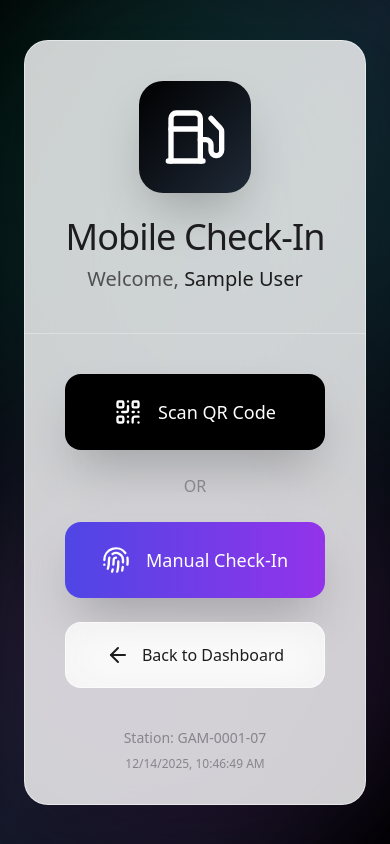
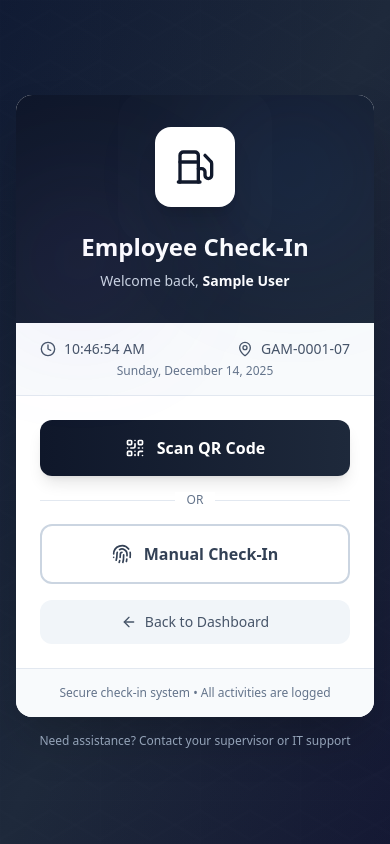
Before and after one commit to SenuraUpesh2002/Research-Project-SLIIT, a React app in the folder frontend/: page /mobile-checkin in a window 390 px wide. Built offline with nearby package versions, Linux system fonts and the light colour scheme; sample sign-in values are in the browser's storage; the HTML template or start-up script is replaced by a standard one.

Commit message:
feat: Redesign MobileCheckIn page

```diff
--- a/frontend/src/pages/MobileCheckIn.jsx
+++ b/frontend/src/pages/MobileCheckIn.jsx
@@ -5,13 +5,14 @@ import { useNavigate } from 'react-router-dom';
 import { Html5QrcodeScanner } from 'html5-qrcode';
 import axios from 'axios';
 import { motion, AnimatePresence } from 'framer-motion';
-import { QrCode, Fingerprint, ArrowLeft, CheckCircle2, XCircle, Fuel } from 'lucide-react';
+import { QrCode, Fingerprint, ArrowLeft, CheckCircle2, XCircle, Fuel, MapPin, Clock } from 'lucide-react';
 
 const MobileCheckIn = () => {
     const [scanning, setScanning] = useState(false);
     const [message, setMessage] = useState('');
     const [error, setError] = useState('');
-    const [scannerInstance, setScannerInstance] = useState(null); // ← Fixed: no TS syntax!
+    const [scannerInstance, setScannerInstance] = useState(null);
+    const [currentTime, setCurrentTime] = useState(new Date());
     const navigate = useNavigate();
 
     // Safe user parsing
@@ -24,6 +25,12 @@ const MobileCheckIn = () => {
     } catch (e) {
         console.warn('Invalid user data in localStorage');
     }
+
+    // Update time every second
+    useEffect(() => {
+        const timer = setInterval(() => setCurrentTime(new Date()), 1000);
+        return () => clearInterval(timer);
+    }, []);
 
     // Redirect if not logged in
     useEffect(() => {
@@ -58,11 +65,11 @@ const MobileCheckIn = () => {
                 handleCheckIn(decodedText);
             },
             () => {
-                // Ignore scan errors (they're noisy)
+                // Ignore scan errors
             }
         );
 
-        setScannerInstance(scanner); // Save instance for cleanup
+        setScannerInstance(scanner);
     };
 
     const handleCheckIn = async (qrData) => {
@@ -96,138 +103,247 @@ const MobileCheckIn = () => {
         };
     }, [scannerInstance]);
 
+    const formatTime = (date) => {
+        return date.toLocaleTimeString('en-US', {
+            hour: '2-digit',
+            minute: '2-digit',
+            second: '2-digit'
+        });
+    };
+
+    const formatDate = (date) => {
+        return date.toLocaleDateString('en-US', {
+            weekday: 'long',
+            year: 'numeric',
+            month: 'long',
+            day: 'numeric'
+        });
+    };
+
     return (
-        <div className="min-h-screen bg-gradient-to-br from-black via-gray-900 to-black flex items-center justify-center p-6 relative overflow-hidden">
-            {/* Animated Background Orbs */}
+        <div className="min-h-screen bg-gradient-to-br from-slate-900 via-slate-800 to-slate-900 flex items-center justify-center p-4 md:p-6 relative overflow-hidden">
+            {/* Professional Background Pattern */}
             <div className="absolute inset-0">
-                <motion.div
-                    animate={{ scale: [1, 1.3, 1], opacity: [0.3, 0.6, 0.3] }}
-                    transition={{ repeat: Infinity, duration: 15 }}
-                    className="absolute top-0 left-0 w-96 h-96 rounded-full bg-gradient-to-br from-emerald-500/30 to-teal-500/20 blur-3xl"
+                {/* Subtle gradient overlays */}
+                <div className="absolute top-0 left-0 w-full h-full bg-gradient-to-br from-blue-600/5 via-transparent to-violet-600/5" />
+
+                {/* Geometric patterns */}
+                <div
+                    className="absolute inset-0 opacity-10"
+                    style={{
+                        backgroundImage: `
+                            linear-gradient(30deg, transparent 48%, rgba(255,255,255,0.05) 48%, rgba(255,255,255,0.05) 52%, transparent 52%),
+                            linear-gradient(-30deg, transparent 48%, rgba(255,255,255,0.05) 48%, rgba(255,255,255,0.05) 52%, transparent 52%)
+                        `,
+                        backgroundSize: '50px 50px'
+                    }}
                 />
-                <motion.div
-                    animate={{ scale: [1.2, 1, 1.2], opacity: [0.4, 0.7, 0.4] }}
-                    transition={{ repeat: Infinity, duration: 18 }}
-                    className="absolute bottom-0 right-0 w-96 h-96 rounded-full bg-gradient-to-tl from-purple-500/30 to-pink-500/20 blur-3xl"
+
+                {/* Grid overlay */}
+                <div
+                    className="absolute inset-0 opacity-5"
+                    style={{
+                        backgroundImage: `
+                            linear-gradient(rgba(255,255,255,0.1) 1px, transparent 1px),
+                            linear-gradient(90deg, rgba(255,255,255,0.1) 1px, transparent 1px)
+                        `,
+                        backgroundSize: '100px 100px'
+                    }}
                 />
             </div>
 
             <motion.div
-                initial={{ opacity: 0, scale: 0.95 }}
-                animate={{ opacity: 1, scale: 1 }}
-                className="relative z-10 w-full max-w-lg"
+                initial={{ opacity: 0, y: 30 }}
+                animate={{ opacity: 1, y: 0 }}
+                transition={{ duration: 0.6, ease: [0.22, 1, 0.36, 1] }}
+                className="relative z-10 w-full max-w-md"
             >
-                <div className="bg-white/80 backdrop-blur-3xl rounded-3xl shadow-2xl border border-white/50 overflow-hidden">
-                    {/* Header */}
-                    <div className="p-10 text-center border-b border-white/30">
+                {/* Main Card */}
+                <div className="bg-white rounded-2xl shadow-2xl overflow-hidden">
+
+                    {/* Header Section */}
+                    <div className="relative bg-gradient-to-br from-slate-900 to-slate-800 p-8 text-center">
+                        {/* Decorative elements */}
+                        <div className="absolute top-0 right-0 w-40 h-40 bg-blue-500/10 rounded-full blur-3xl" />
+                        <div className="absolute bottom-0 left-0 w-32 h-32 bg-violet-500/10 rounded-full blur-3xl" />
+
                         <motion.div
-                            initial={{ scale: 0 }}
-                            animate={{ scale: 1 }}
-                            transition={{ type: "spring", stiffness: 200, delay: 0.2 }}
-                            className="w-28 h-28 mx-auto mb-6 rounded-3xl bg-gradient-to-br from-black to-gray-800 flex items-center justify-center shadow-2xl"
+                            initial={{ scale: 0, rotate: -180 }}
+                            animate={{ scale: 1, rotate: 0 }}
+                            transition={{
+                                type: "spring",
+                                stiffness: 260,
+                                damping: 20,
+                                delay: 0.2
+                            }}
+                            className="relative inline-block mb-6"
                         >
-                            <Fuel className="w-16 h-16 text-white" />
+                            <div className="w-20 h-20 bg-white rounded-2xl flex items-center justify-center shadow-xl">
+                                <Fuel className="w-10 h-10 text-slate-900" />
+                            </div>
+                            {/* Pulse effect */}
+                            <div className="absolute inset-0 bg-white rounded-2xl animate-ping opacity-20" />
                         </motion.div>
-                        <h1 className="text-4xl font-light tracking-tight text-[#1D1D1F] mb-2">
-                            Mobile Check-In
+
+                        <h1 className="text-2xl font-bold text-white mb-2">
+                            Employee Check-In
                         </h1>
-                        <p className="text-xl text-[#515154]">
-                            Welcome, <span className="font-medium text-[#1D1D1F]">{user.name}</span>
+                        <p className="text-slate-300 text-sm">
+                            Welcome back, <span className="font-semibold text-white">{user.name}</span>
                         </p>
                     </div>
 
-                    {/* Messages */}
+                    {/* Time & Location Info Bar */}
+                    <div className="bg-slate-50 border-b border-slate-200 px-6 py-4">
+                        <div className="flex items-center justify-between text-sm">
+                            <div className="flex items-center gap-2 text-slate-600">
+                                <Clock className="w-4 h-4" />
+                                <span className="font-medium">{formatTime(currentTime)}</span>
+                            </div>
+                            <div className="flex items-center gap-2 text-slate-600">
+                                <MapPin className="w-4 h-4" />
+                                <span className="font-medium">GAM-0001-07</span>
+                            </div>
+                        </div>
+                        <p className="text-xs text-slate-500 mt-1 text-center">
+                            {formatDate(currentTime)}
+                        </p>
+                    </div>
+
+                    {/* Status Messages */}
                     <AnimatePresence mode="wait">
                         {message && (
                             <motion.div
-                                initial={{ opacity: 0, y: 20 }}
-                                animate={{ opacity: 1, y: 0 }}
-                                exit={{ opacity: 0, y: -20 }}
-                                className="mx-10 mt-8 p-6 bg-emerald-50/90 backdrop-blur-xl rounded-2xl border border-emerald-200 flex items-center gap-4"
+                                initial={{ opacity: 0, height: 0 }}
+                                animate={{ opacity: 1, height: 'auto' }}
+                                exit={{ opacity: 0, height: 0 }}
+                                className="overflow-hidden"
                             >
-                                <CheckCircle2 className="w-10 h-10 text-emerald-600" />
-                                <div>
-                                    <p className="text-lg font-medium text-emerald-800">{message}</p>
-                                    <p className="text-sm text-emerald-600">Redirecting...</p>
+                                <div className="mx-6 mt-6 p-4 bg-emerald-50 border border-emerald-200 rounded-xl flex items-start gap-3">
+                                    <CheckCircle2 className="w-5 h-5 text-emerald-600 flex-shrink-0 mt-0.5" />
+                                    <div className="flex-1">
+                                        <p className="text-sm font-semibold text-emerald-900">{message}</p>
+                                        <p className="text-xs text-emerald-700 mt-0.5">Redirecting to dashboard...</p>
+                                    </div>
                                 </div>
                             </motion.div>
                         )}
                         {error && (
                             <motion.div
-                                initial={{ opacity: 0, y: 20 }}
-                                animate={{ opacity: 1, y: 0 }}
-                                className="mx-10 mt-8 p-6 bg-rose-50/90 backdrop-blur-xl rounded-2xl border border-rose-200 flex items-center gap-4"
+                                initial={{ opacity: 0, height: 0 }}
+                                animate={{ opacity: 1, height: 'auto' }}
+                                exit={{ opacity: 0, height: 0 }}
+                                className="overflow-hidden"
                             >
-                                <XCircle className="w-10 h-10 text-rose-600" />
-                                <p className="text-lg font-medium text-rose-800">{error}</p>
+                                <div className="mx-6 mt-6 p-4 bg-red-50 border border-red-200 rounded-xl flex items-start gap-3">
+                                    <XCircle className="w-5 h-5 text-red-600 flex-shrink-0 mt-0.5" />
+                                    <div className="flex-1">
+                                        <p className="text-sm font-semibold text-red-900">Check-in Failed</p>
+                                        <p className="text-xs text-red-700 mt-0.5">{error}</p>
+                                    </div>
+                                </div>
                             </motion.div>
                         )}
                     </AnimatePresence>
 
-                    {/* Actions */}
+                    {/* Action Buttons */}
                     {!scanning && !message && (
-                        <div className="p-10 space-y-6">
+                        <motion.div
+                            initial={{ opacity: 0 }}
+                            animate={{ opacity: 1 }}
+                            transition={{ delay: 0.4 }}
+                            className="p-6 space-y-4"
+                        >
+                            {/* Primary Action - QR Scan */}
                             <motion.button
-                                whileHover={{ scale: 1.02 }}
+                                whileHover={{ scale: 1.01 }}
                                 whileTap={{ scale: 0.98 }}
                                 onClick={startScanning}
-                                className="w-full bg-black text-white py-6 rounded-2xl font-medium text-lg shadow-2xl flex items-center justify-center gap-4"
+                                className="w-full bg-gradient-to-r from-slate-900 to-slate-800 text-white py-4 rounded-xl font-semibold shadow-lg hover:shadow-xl transition-all duration-300 flex items-center justify-center gap-3 group"
                             >
-                                <QrCode className="w-7 h-7" />
-                                Scan QR Code
+                                <QrCode className="w-5 h-5 group-hover:scale-110 transition-transform" />
+                                <span>Scan QR Code</span>
                             </motion.button>
 
-                            <div className="text-center text-[#86868B] font-medium">OR</div>
+                            {/* Divider */}
+                            <div className="relative">
+                                <div className="absolute inset-0 flex items-center">
+                                    <div className="w-full border-t border-slate-200" />
+                                </div>
+                                <div className="relative flex justify-center text-xs uppercase">
+                                    <span className="bg-white px-3 text-slate-500 font-medium">Or</span>
+                                </div>
+                            </div>
 
+                            {/* Secondary Action - Manual */}
                             <motion.button
-                                whileHover={{ scale: 1.02 }}
+                                whileHover={{ scale: 1.01 }}
                                 whileTap={{ scale: 0.98 }}
                                 onClick={handleManualCheckIn}
-                                className="w-full bg-gradient-to-r from-indigo-600 to-purple-600 text-white py-6 rounded-2xl font-medium text-lg shadow-2xl flex items-center justify-center gap-4"
+                                className="w-full bg-white border-2 border-slate-300 text-slate-700 py-4 rounded-xl font-semibold hover:border-slate-400 hover:bg-slate-50 transition-all duration-300 flex items-center justify-center gap-3 group"
                             >
-                                <Fingerprint className="w-7 h-7" />
-                                Manual Check-In
+                                <Fingerprint className="w-5 h-5 group-hover:scale-110 transition-transform" />
+                                <span>Manual Check-In</span>
                             </motion.button>
 
+                            {/* Back Button */}
                             <motion.button
-                                whileHover={{ scale: 1.02 }}
+                                whileHover={{ scale: 1.01 }}
                                 whileTap={{ scale: 0.98 }}
                                 onClick={() => navigate('/dashboard')}
-                                className="w-full bg-white/70 backdrop-blur-xl border border-white/60 text-[#1D1D1F] py-5 rounded-2xl font-medium flex items-center justify-center gap-3"
+                                className="w-full bg-slate-100 text-slate-600 py-3 rounded-xl font-medium hover:bg-slate-200 transition-colors duration-200 flex items-center justify-center gap-2 text-sm"
                             >
-                                <ArrowLeft className="w-6 h-6" />
-                                Back to Dashboard
+                                <ArrowLeft className="w-4 h-4" />
+                                <span>Back to Dashboard</span>
                             </motion.button>
-                        </div>
+                        </motion.div>
                     )}
 
                     {/* QR Scanner View */}
                     {scanning && (
-                        <div className="p-10">
-                            <div id="qr-reader" className="rounded-2xl overflow-hidden shadow-2xl border-8 border-white/60" />
+                        <motion.div
+                            initial={{ opacity: 0 }}
+                            animate={{ opacity: 1 }}
+                            className="p-6"
+                        >
+                            <div className="mb-4">
+                                <h3 className="text-lg font-semibold text-slate-900 mb-1">Position QR Code</h3>
+                                <p className="text-sm text-slate-600">Align the QR code within the frame</p>
+                            </div>
+
+                            <div id="qr-reader" className="rounded-xl overflow-hidden shadow-lg border-2 border-slate-200 mb-4" />
+
                             <motion.button
+                                whileHover={{ scale: 1.01 }}
                                 whileTap={{ scale: 0.98 }}
                                 onClick={() => {
                                     scannerInstance?.clear();
                                     setScanning(false);
                                 }}
-                                className="w-full mt-6 bg-rose-600 text-white py-5 rounded-2xl font-medium shadow-xl"
+                                className="w-full bg-red-600 text-white py-4 rounded-xl font-semibold hover:bg-red-700 transition-colors duration-200 shadow-lg"
                             >
-                                Cancel Scanning
+                                Cancel Scan
                             </motion.button>
-                        </div>
+                        </motion.div>
                     )}
 
                     {/* Footer */}
-                    <div className="px-10 pb-8 text-center">
-                        <p className="text-sm text-[#86868B]">
-                            Station: <span className="font-medium">GAM-0001-07</span>
-                        </p>
-                        <p className="text-xs text-[#86868B] mt-2">
-                            {new Date().toLocaleString()}
+                    <div className="bg-slate-50 px-6 py-4 border-t border-slate-200">
+                        <p className="text-xs text-center text-slate-500">
+                            Secure check-in system • All activities are logged
                         </p>
                     </div>
                 </div>
+
+                {/* Help Text */}
+                <motion.p
+                    initial={{ opacity: 0 }}
+                    animate={{ opacity: 1 }}
+                    transition={{ delay: 0.6 }}
+                    className="text-center text-slate-400 text-xs mt-4 px-4"
+                >
+                    Need assistance? Contact your supervisor or IT support
+                </motion.p>
             </motion.div>
         </div>
     );
```
